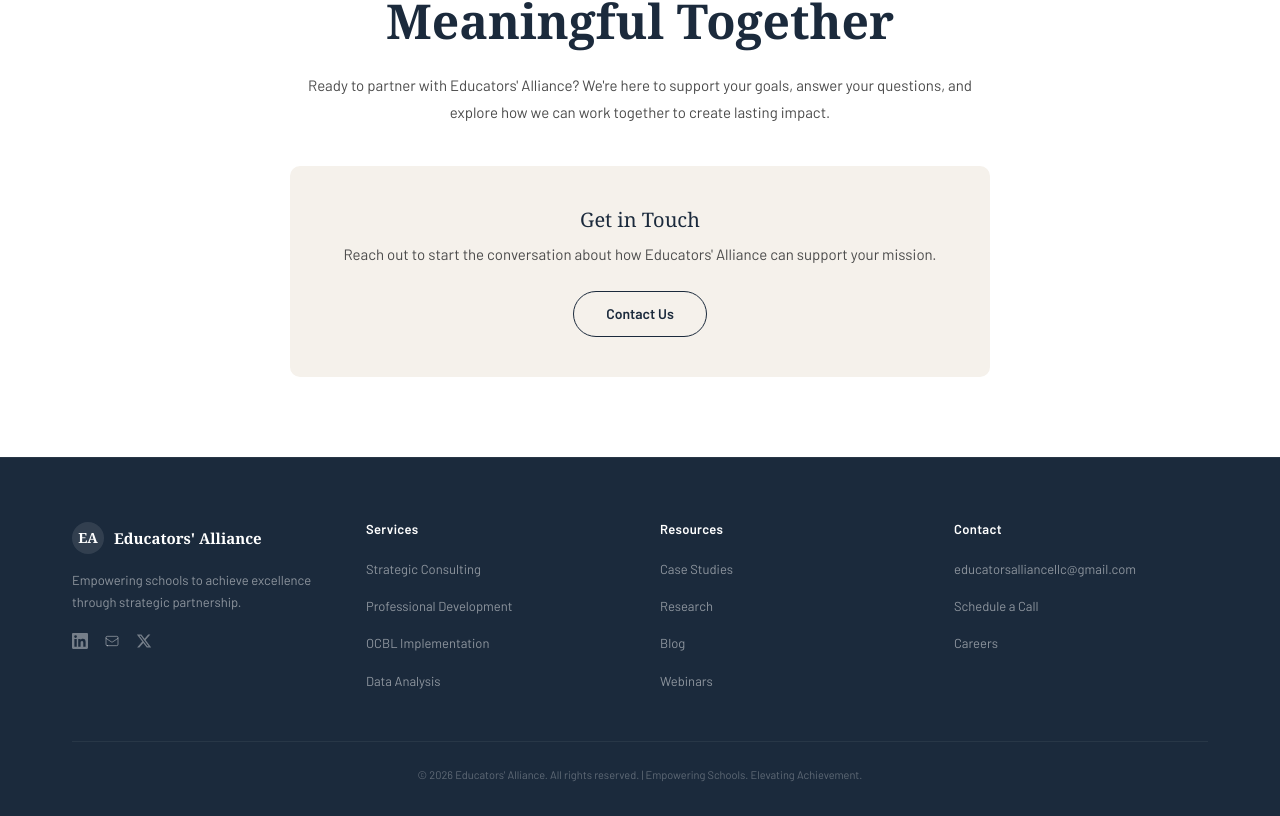
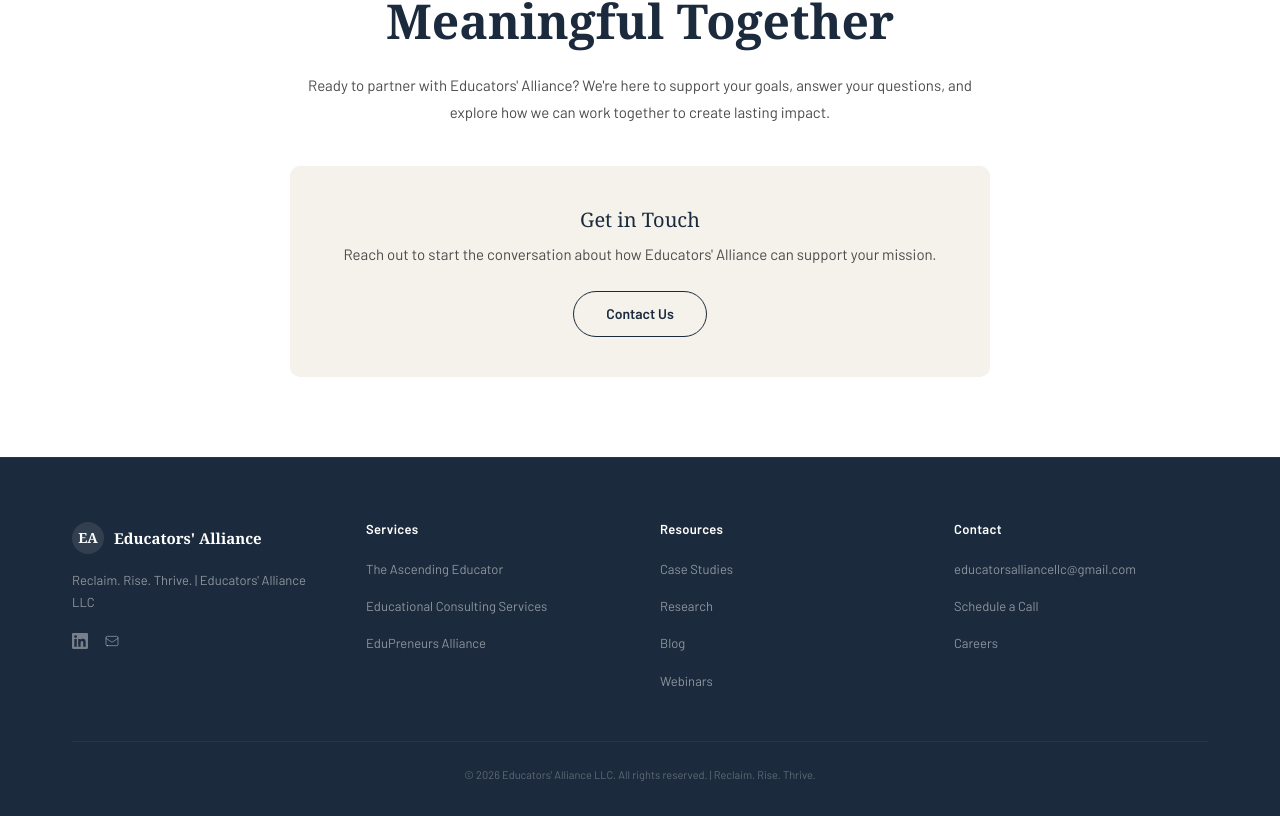
Before and after one commit to eaedstrong2026/EA-website, a React (Vite) app in the folder app 4/: page / in a window 1280 px wide. Shown: the part 8713-9529 px from the top of the page. Built offline with nearby package versions, Linux system fonts and the light colour scheme.

Commit message:
Add files via upload

```diff
--- a/app 4/src/sections/Footer.tsx
+++ b/app 4/src/sections/Footer.tsx
@@ -14,23 +14,18 @@ export default function Footer() {
               </span>
             </div>
             <p className="font-sans text-[13px] text-white/50 leading-relaxed mb-5 max-w-[240px]">
-              Empowering schools to achieve excellence through strategic partnership.
+              Reclaim. Rise. Thrive. | Educators&apos; Alliance LLC
             </p>
             {/* Social icons */}
             <div className="flex items-center gap-4">
-              <a href="#" aria-label="LinkedIn" className="text-white/40 hover:text-white transition-colors">
+              <a href="https://www.linkedin.com/company/educators-alliance" target="_blank" rel="noopener noreferrer" aria-label="LinkedIn" className="text-white/40 hover:text-white transition-colors">
                 <svg className="w-4 h-4" fill="currentColor" viewBox="0 0 24 24">
                   <path d="M20.447 20.452h-3.554v-5.569c0-1.328-.027-3.037-1.852-3.037-1.853 0-2.136 1.445-2.136 2.939v5.667H9.351V9h3.414v1.561h.046c.477-.9 1.637-1.85 3.37-1.85 3.601 0 4.267 2.37 4.267 5.455v6.286zM5.337 7.433a2.062 2.062 0 01-2.063-2.065 2.064 2.064 0 112.063 2.065zm1.782 13.019H3.555V9h3.564v11.452zM22.225 0H1.771C.792 0 0 .774 0 1.729v20.542C0 23.227.792 24 1.771 24h20.451C23.2 24 24 23.227 24 22.271V1.729C24 .774 23.2 0 22.222 0h.003z" />
                 </svg>
               </a>
-              <a href="#" aria-label="Email" className="text-white/40 hover:text-white transition-colors">
+              <a href="mailto:educatorsalliancellc@gmail.com" aria-label="Email" className="text-white/40 hover:text-white transition-colors">
                 <svg className="w-4 h-4" fill="none" stroke="currentColor" viewBox="0 0 24 24" strokeWidth={1.5}>
                   <path strokeLinecap="round" strokeLinejoin="round" d="M3 8l7.89 5.26a2 2 0 002.22 0L21 8M5 19h14a2 2 0 002-2V7a2 2 0 00-2-2H5a2 2 0 00-2 2v10a2 2 0 002 2z" />
-                </svg>
-              </a>
-              <a href="#" aria-label="Twitter" className="text-white/40 hover:text-white transition-colors">
-                <svg className="w-4 h-4" fill="currentColor" viewBox="0 0 24 24">
-                  <path d="M18.244 2.25h3.308l-7.227 8.26 8.502 11.24H16.17l-5.214-6.817L4.99 21.75H1.68l7.73-8.835L1.254 2.25H8.08l4.713 6.231zm-1.161 17.52h1.833L7.084 4.126H5.117z" />
                 </svg>
               </a>
             </div>
@@ -40,7 +35,7 @@ export default function Footer() {
           <div>
             <h4 className="font-sans font-semibold text-[13px] text-white mb-4 tracking-wide">Services</h4>
             <ul className="space-y-2.5">
-              {['Strategic Consulting', 'Professional Development', 'OCBL Implementation', 'Data Analysis'].map((item) => (
+              {['The Ascending Educator', "Educational Consulting Services", 'EduPreneurs Alliance'].map((item) => (
                 <li key={item}>
                   <span className="font-sans text-[13px] text-white/50 hover:text-white/80 transition-colors cursor-default">
                     {item}
@@ -93,7 +88,7 @@ export default function Footer() {
         {/* Copyright */}
         <div className="pt-6" style={{ borderTop: '1px solid rgba(255,255,255,0.06)' }}>
           <p className="font-sans text-[11px] text-white/30 text-center">
-            &copy; 2026 Educators&apos; Alliance. All rights reserved. | Empowering Schools. Elevating Achievement.
+            &copy; 2026 Educators&apos; Alliance LLC. All rights reserved. | Reclaim. Rise. Thrive.
           </p>
         </div>
       </div>
```
